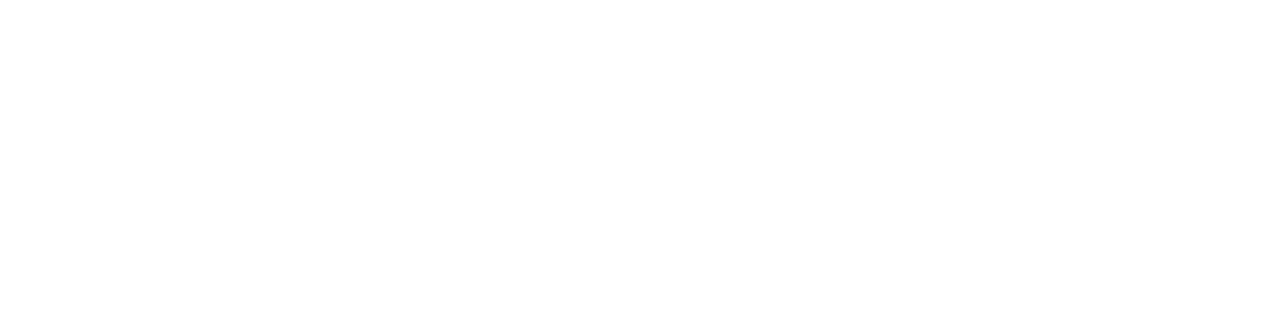
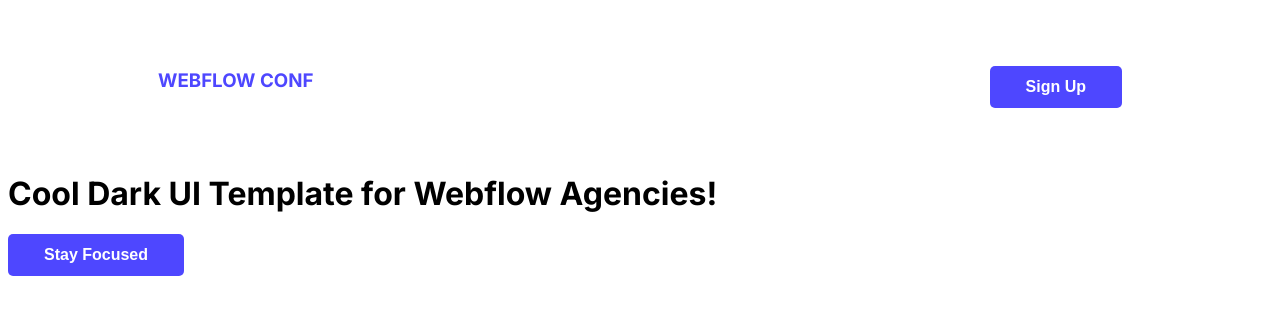
Before and after one commit to shadeashrafi/my-first-assignment, a plain HTML site: page index.html in a window 1280 px wide. Drawn offline with Linux system fonts and the light colour scheme.

Commit message:
added styles

```diff
--- a/index.html
+++ b/index.html
@@ -4,10 +4,25 @@
     <meta charset="UTF-8">
     <meta name="viewport" content="width=device-width, initial-scale=1.0">
     <title>MY First Assignment</title>
+    <link rel="preconnect" href="https://fonts.googleapis.com">
+<link rel="preconnect" href="https://fonts.gstatic.com" crossorigin>
+<link href="https://fonts.googleapis.com/css2?family=Inter:ital,opsz,wght@0,14..32,100..900;1,14..32,100..900&family=Open+Sans:ital,wght@0,300..800;1,300..800&display=swap" rel="stylesheet">
+    <link rel="stylesheet" href="styles/assignment.css">
 </head>
-<body>
+<body class="inter-normal">
     <header>
-
+        <nav>
+            <h3 class="nav-title, text-primary">WEBFLOW CONF</h3>
+            <ul>
+                <li><a href=""><button class="btn-primary">Sign Up</button></a></li>
+            </ul>
+        </nav>
+        <div class="banner">
+            <div class="banner-content">
+                <h1>Cool Dark UI Template for Webflow Agencies!</h1>
+                <button class="btn-primary">Stay Focused</button>
+            </div>
+        </div>
     </header>
     <main>
 
--- /dev/null
+++ b/styles/assignment.css
@@ -0,0 +1,41 @@
+
+
+
+.inter-normal {
+  font-family: "Inter", sans-serif;
+  font-optical-sizing: auto;
+  font-style: normal;
+}
+
+/* shared style */
+.text-primary{
+    color: #4E47FF;
+}
+
+.btn-primary{
+    background-color: #4E47FF;
+    font-weight: bold;
+    font-size: 16px;
+    border: none;
+    padding: 12px 36px;
+    border-radius: 5px;
+    color: #FFFFFF;
+}
+
+/* Nav styles */
+nav{
+    display: flex;
+    justify-content: space-between;
+    margin: 50px 150px;
+}
+
+.nav-title{
+    font-weight: black;
+    font-size: 34px;
+}
+
+
+nav ul li{
+    list-style: none;
+    align-items: center;
+}
```
